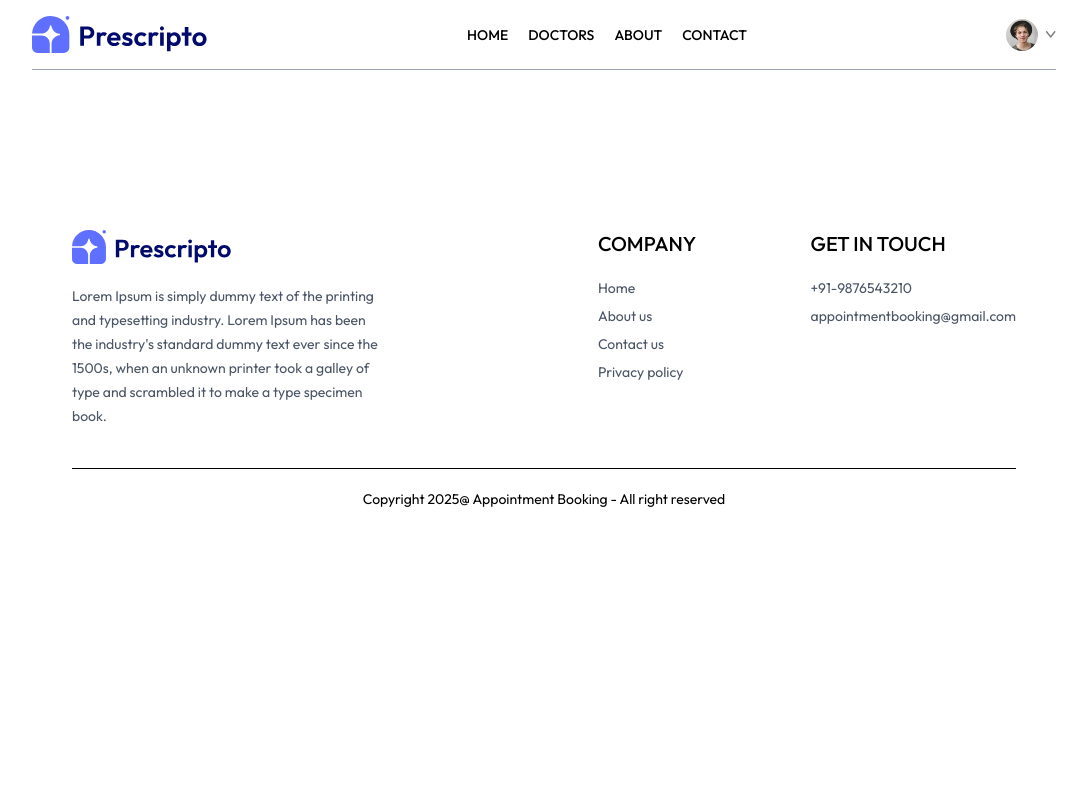
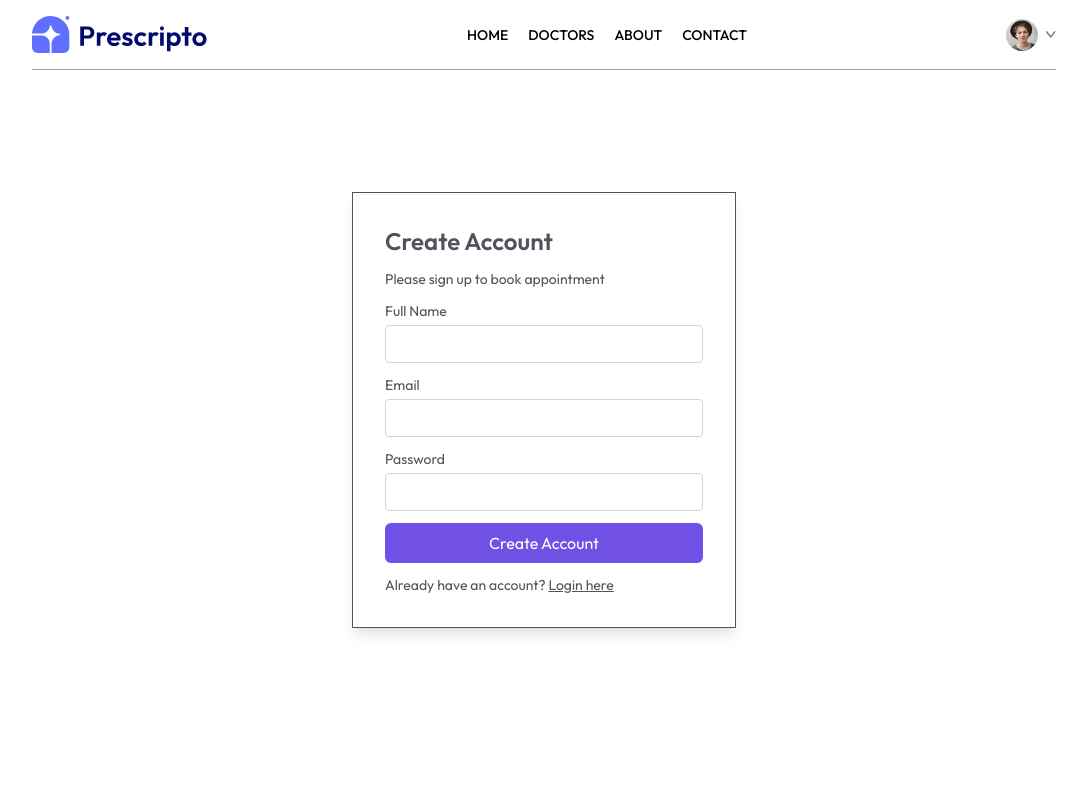
Before and after one commit to kusumag004/Doctor-Appointment-Booking, a React app in the folder frontend/: page /login in a window 1280 px wide. Shown: the top 800 px of the page, without its empty margins (96-1183 px from the left). Built offline with nearby package versions, Linux system fonts and the light colour scheme; the HTML template or start-up script is replaced by a standard one.

Commit message:
SignUp and Login Page

```diff
--- a/frontend/src/pages/Login.jsx
+++ b/frontend/src/pages/Login.jsx
@@ -1,11 +1,46 @@
-import React from 'react';
+import React, {useState} from 'react';
 
 const Login = () => {
+
+  const [state,setState] = useState('Sign Up')
+
+  const [email,setEmail]=useState('')
+  const [password,setPassword]=useState('')
+  const [name,setName]=useState('')
+
+  const onSubmitHandler = async (event)=> {
+    event.preventDefault()
+  }
+
   return (
-    <div>
+    <form className='min-h-[80vh] flex items-center'>
+      <div className='flex flex-col gap-3 m-auto items-start p-8 min-w-[340px] sm:min-w-96 border rounted-xl text-zinc-600 text-sm shadow-lg'>
+        <p className='text-2xl font-semibold'>{state==='Sign Up' ? "Create Account":"Login"}</p>
+        <p>Please {state==='Sign Up'? "sign up":"log in"} to book appointment</p>
+        {
+          state==="Sign Up" && <div className='w-full'>
+          <p>Full Name</p>
+          <input className='border border-zinc-300 rounded w-full p-2 mt-1' type="text" onChange={(e)=>setName(e.target.name)} value={name} required/>
+        </div>
+        }
+        <div className='w-full'>
+          <p>Email</p>
+          <input className='border border-zinc-300 rounded w-full p-2 mt-1' type="email" onChange={(e)=>setEmail(e.target.name)} value={email} required/>
+        </div>
+        <div className='w-full'>
+          <p>Password</p>
+          <input className='border border-zinc-300 rounded w-full p-2 mt-1' type="password" onChange={(e)=>setPassword(e.target.name)} value={password} required/>
+        </div>
+        <button className='bg-primary text-white w-full py-2 rounded-md text-base'>{state==='Sign Up'?"Create Account":"Login"}</button>
+        {
+          state==="Sign Up"
+          ?<p>Already have an account? <span onClick={()=>setState('Login')} className='text-primary underline cursor-pointer'>Login here</span></p>
+          : <p>Create an new account? <span onClick={()=>setState('Sign Up')} className='text-primary underline cursor-pointer'>click here</span></p>
+        }
+      </div>
 
-    </div>
+    </form>
   );
-}
+};
 
-export default Login;
+export default Login; // Default export
```
